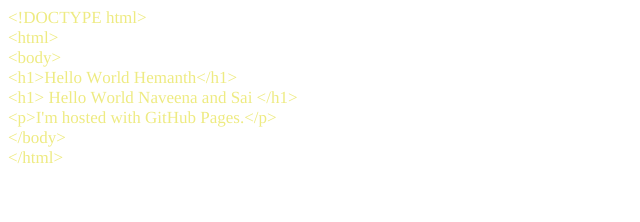
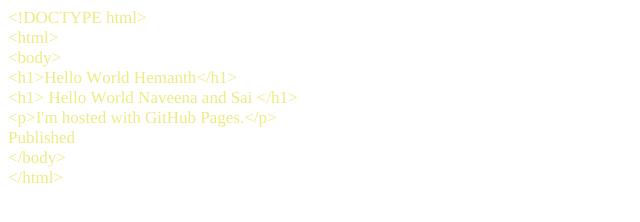
Before and after one commit to hemanthjayaram/hemanthjayaram.github.io, a plain HTML site: page index.html in a window 1280 px wide. Shown: the full height of the page, 0-640 px from the left. Drawn offline with Linux system fonts and the light colour scheme.

Commit message:
comments

```diff
--- a/index.html
+++ b/index.html
@@ -18,6 +18,7 @@
 <p class="p1"><span class="s1">&lt;h1&gt;Hello World Hemanth&lt;/h1&gt;</span></p>
 <p class="p1"><span class="s1">&lt;h1&gt; Hello World Naveena and Sai &lt;/h1&gt;</span></p>
 <p class="p1"><span class="s1">&lt;p&gt;I'm hosted with GitHub Pages.&lt;/p&gt;</span></p>
+<p class="p1"><span class="s1">Published</span></p>
 <p class="p1"><span class="s1">&lt;/body&gt;</span></p>
 <p class="p1"><span class="s1">&lt;/html&gt;</span></p>
 </body>
```
